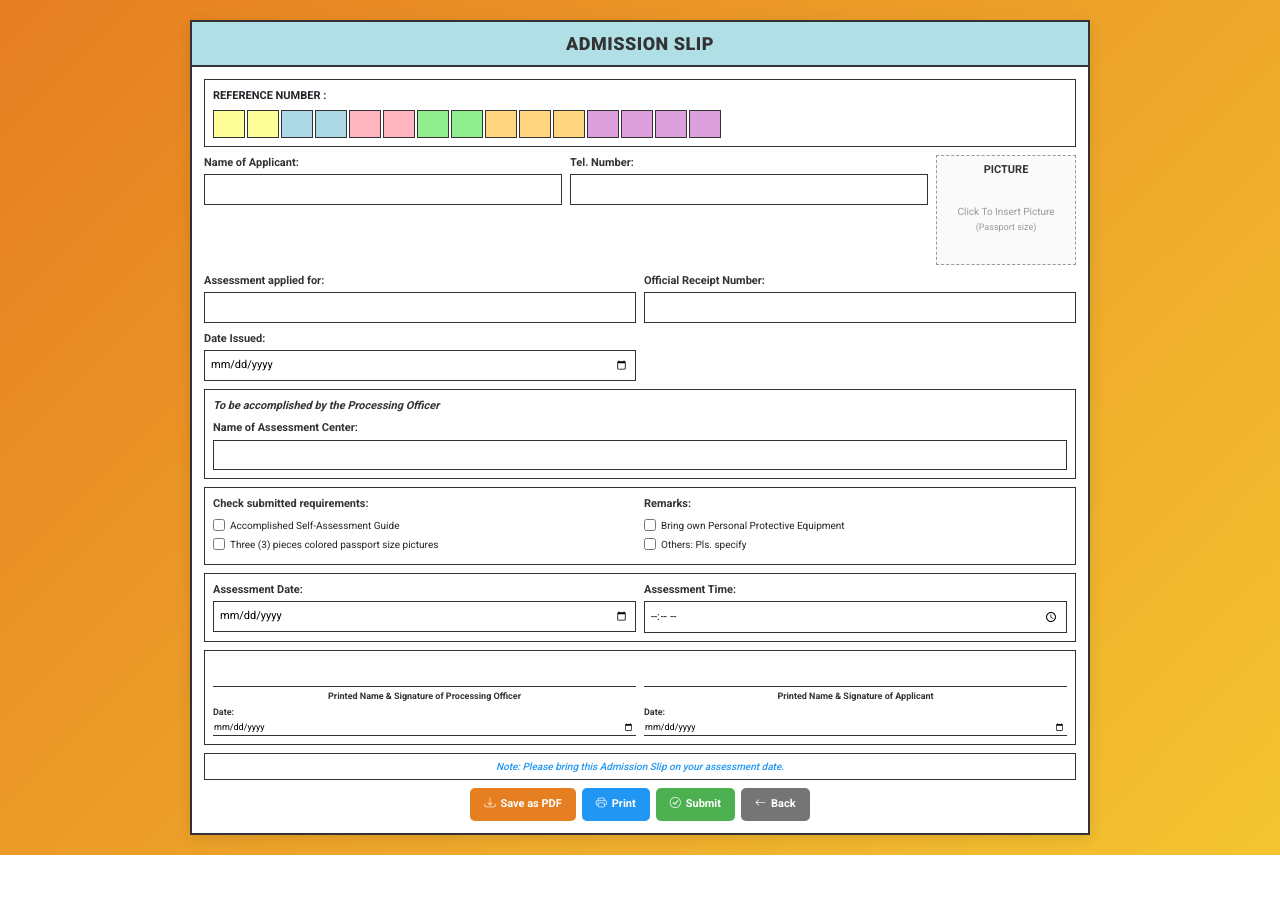
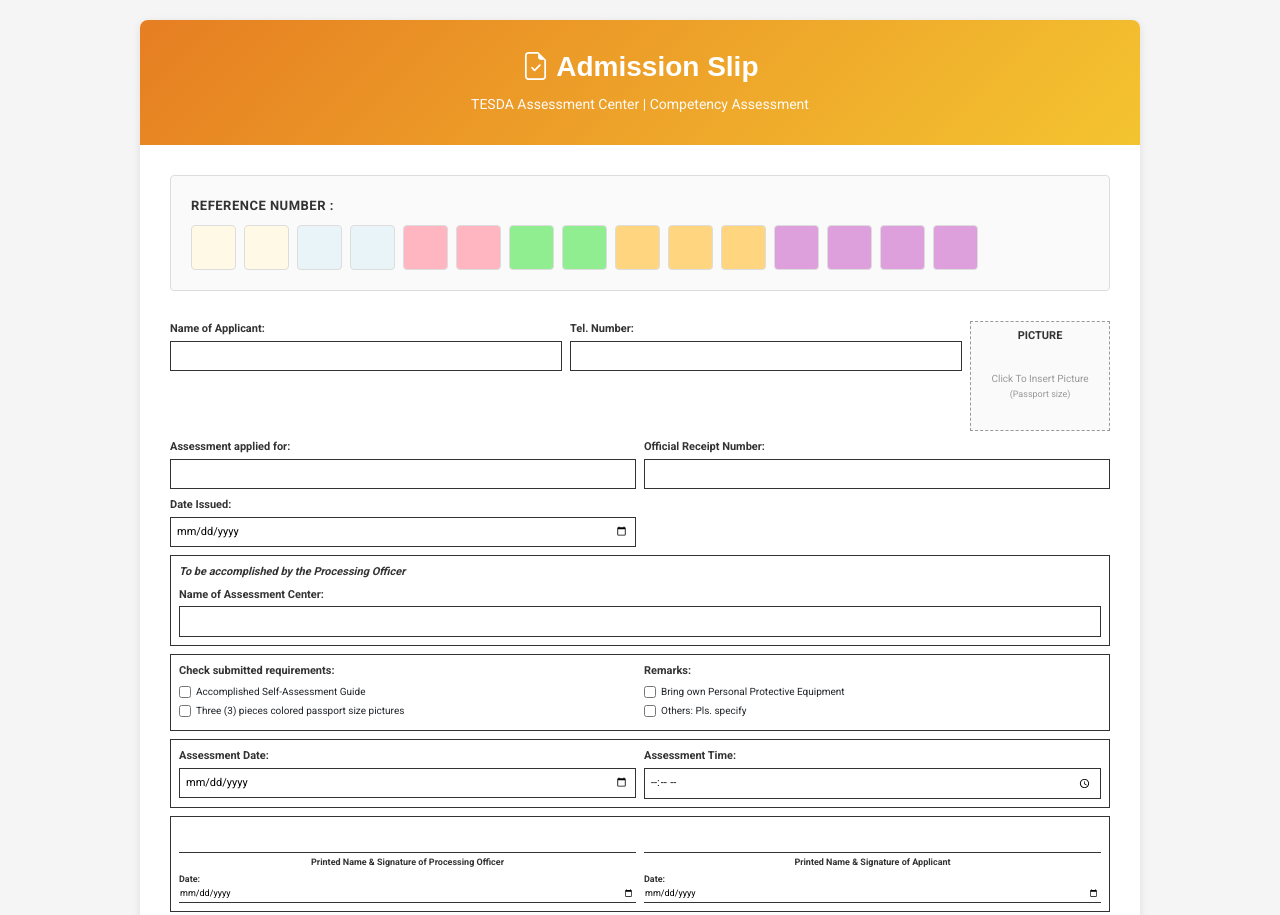
Before and after one commit to maglaquiivan/BETCIV1, a website: page frontend/trainee/pages/assessment/admission-slip.html in a window 1280 px wide. Shown: the top 915 px of the page. Before the commit the page ends 855 px from the top, so only its background shows below. Drawn offline with Linux system fonts and the light colour scheme; files whose address does not match are found by name.

Commit message:
Apply application form styling to admission slip - modern clean design

```diff
--- a/frontend/trainee/pages/assessment/admission-slip.html
+++ b/frontend/trainee/pages/assessment/admission-slip.html
@@ -24,7 +24,7 @@
 
         body.admission-page {
             font-family: 'Roboto', sans-serif;
-            background: linear-gradient(135deg, #E67E22 0%, #F4C430 100%);
+            background: #f5f5f5;
             padding: 20px;
             min-height: 100vh;
         }
@@ -35,69 +35,87 @@
 
         .admission-slip-container {
             background: white;
-            max-width: 900px;
+            max-width: 1000px;
             margin: 0 auto;
-            box-shadow: 0 4px 15px rgba(0,0,0,0.1);
-            border: 2px solid #333;
+            border-radius: 8px;
+            box-shadow: 0 2px 8px rgba(0,0,0,0.1);
             overflow: hidden;
         }
 
-        /* Title */
+        /* Header - matching application form */
         .slip-title {
+            background: linear-gradient(135deg, #E67E22 0%, #F4C430 100%);
+            padding: 30px 20px;
             text-align: center;
-            background: #B0E0E6;
-            border-bottom: 2px solid #333;
-            padding: 8px;
-            font-size: 18px;
-            font-weight: 900;
-            letter-spacing: 0.5px;
-            color: #333;
+            color: white;
+            border: none;
+        }
+
+        .slip-title h1 {
+            font-size: 28px;
+            font-weight: 700;
+            margin: 0 0 10px 0;
+            font-family: 'Poppins', sans-serif;
+        }
+
+        .slip-title p {
+            font-size: 14px;
+            margin: 0;
+            opacity: 0.95;
         }
 
         /* Form Content */
         .form-content {
-            padding: 12px;
+            padding: 30px;
         }
 
         /* Reference Number Section */
         .ref-section {
-            margin-bottom: 8px;
-            border: 1px solid #333;
-            padding: 8px;
+            margin-bottom: 30px;
+            padding: 20px;
+            border: 1px solid #ddd;
+            border-radius: 4px;
+            background: #fafafa;
         }
 
         .ref-label {
-            font-weight: 700;
-            margin-bottom: 5px;
+            font-weight: 600;
+            margin-bottom: 10px;
             display: block;
-            font-size: 11px;
+            font-size: 13px;
+            color: #333;
+            text-transform: uppercase;
+            letter-spacing: 0.5px;
         }
 
         .ref-boxes {
             display: flex;
-            gap: 2px;
+            gap: 8px;
             flex-wrap: wrap;
         }
 
         .ref-input {
-            width: 32px;
-            height: 28px;
-            border: 1px solid #333;
-            padding: 1px;
+            width: 45px;
+            height: 45px;
+            border: 1px solid #ddd;
+            padding: 5px;
             text-align: center;
-            font-weight: 700;
-            font-size: 10px;
+            font-weight: 600;
+            font-size: 14px;
             font-family: 'Roboto', sans-serif;
             cursor: pointer;
+            border-radius: 4px;
+            transition: all 0.3s ease;
         }
 
         .ref-input:focus {
             outline: none;
-            background: #fffef0;
+            border-color: #E67E22;
+            box-shadow: 0 0 0 3px rgba(230, 126, 34, 0.1);
         }
 
-        .ref-yellow { background: #FFFF99; }
-        .ref-light-blue { background: #ADD8E6; }
+        .ref-yellow { background: #FFF9E6; }
+        .ref-light-blue { background: #E8F4F8; }
         .ref-pink { background: #FFB6C1; }
         .ref-green { background: #90EE90; }
         .ref-orange { background: #FFD580; }
@@ -573,7 +591,10 @@
     <main class="main">
         <div class="admission-slip-container">
             <!-- Title -->
-            <div class="slip-title">ADMISSION SLIP</div>
+            <div class="slip-title">
+                <h1><i class="bi bi-file-earmark-check"></i> Admission Slip</h1>
+                <p>TESDA Assessment Center | Competency Assessment</p>
+            </div>
 
             <!-- Form Content -->
             <div class="form-content">
```
